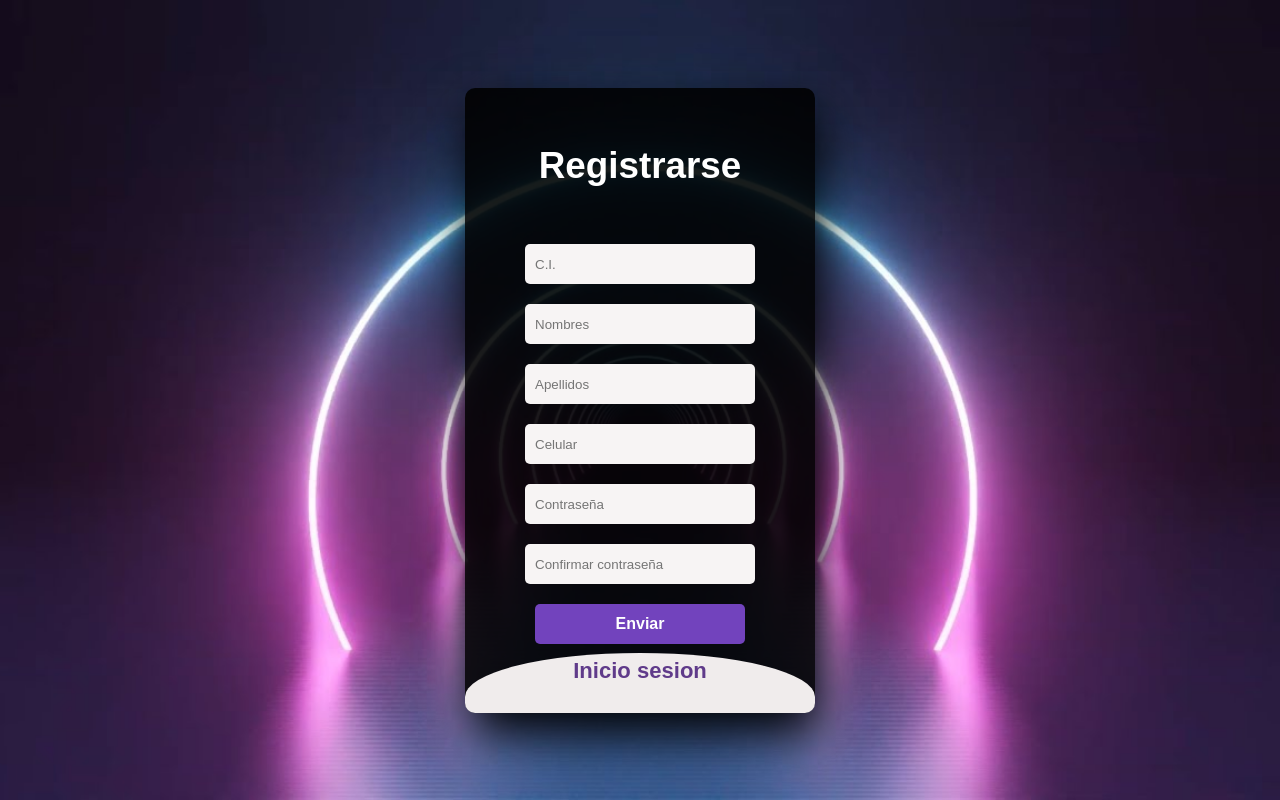
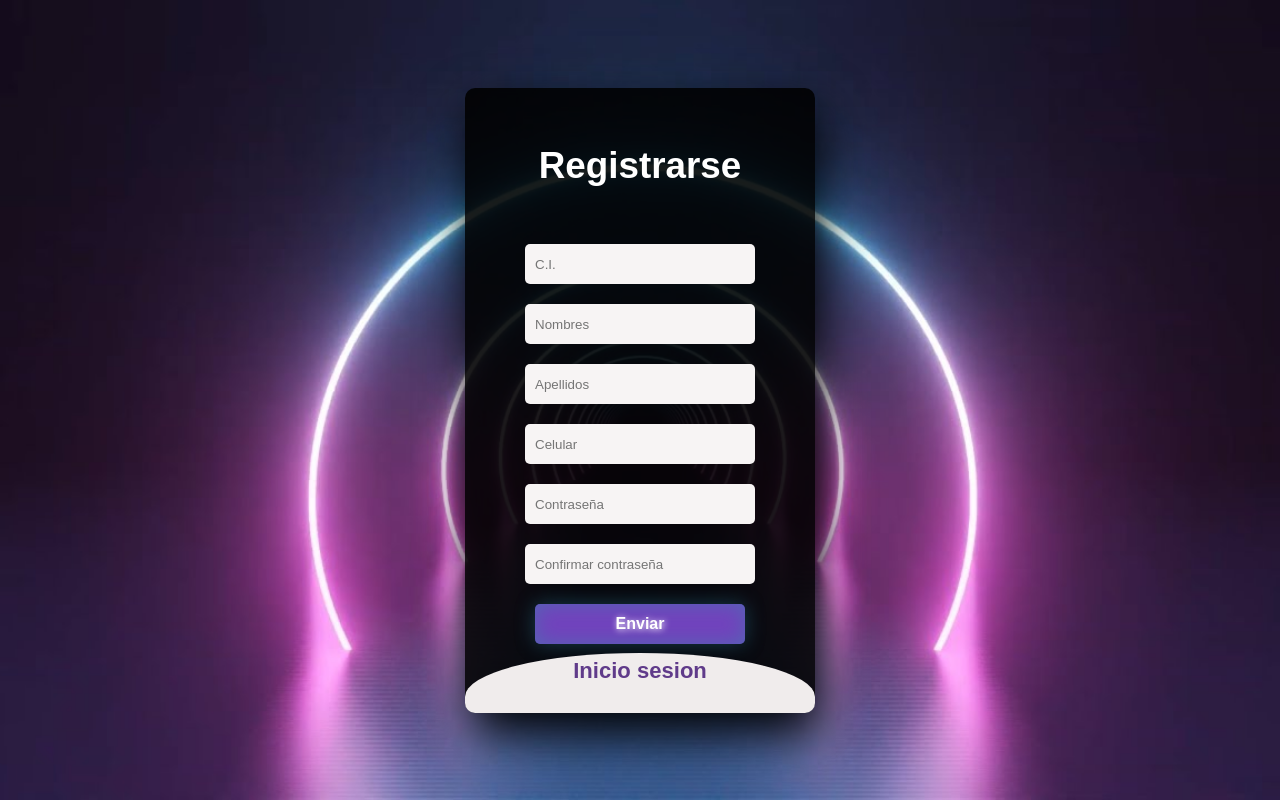
Before and after one commit to Joao-123/project-fredy, an Angular app: page /#/login in a window 1280 px wide. In both pictures the pointer is over the button "Enviar". Built offline with nearby package versions, Linux system fonts and the light colour scheme.

Commit message:
add button efect

```diff
--- a/src/app/components/login/login.component.css
+++ b/src/app/components/login/login.component.css
@@ -104,6 +104,13 @@ button{
 button:hover{
 	background: #7243bd;
 }
+
+button:hover {
+  box-shadow: inset 0 0 20px rgba(49, 138, 172, 0.5), 0 0 20px rgba(49, 138, 172, 0.4);
+  outline-color: rgba(49, 138, 172, 0);
+  outline-offset: 80px;
+  text-shadow: 1px 1px 6px #fff;
+}
 .login{
 	height: calc(var(--size-form) - 100px); /*tamaño de formulario*/
 	background: rgb(240, 236, 236);
```
